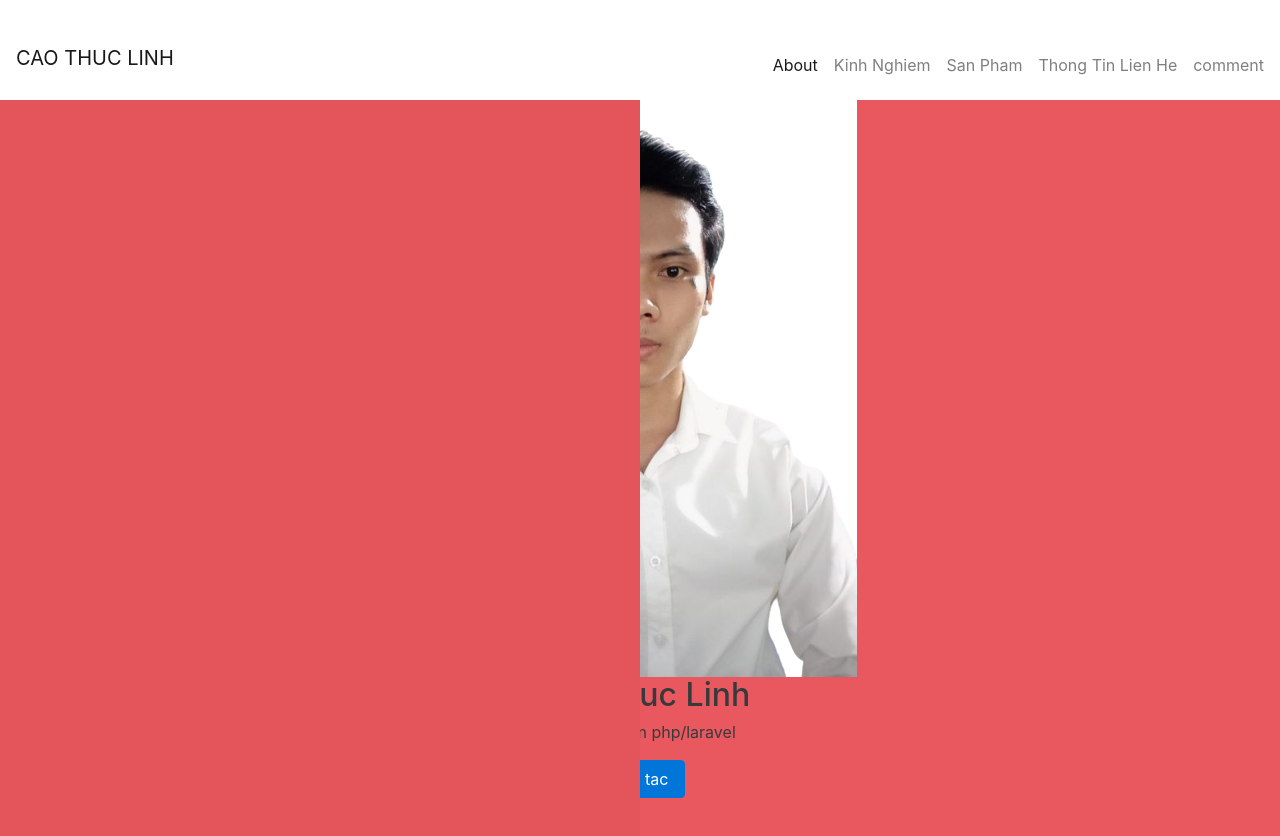
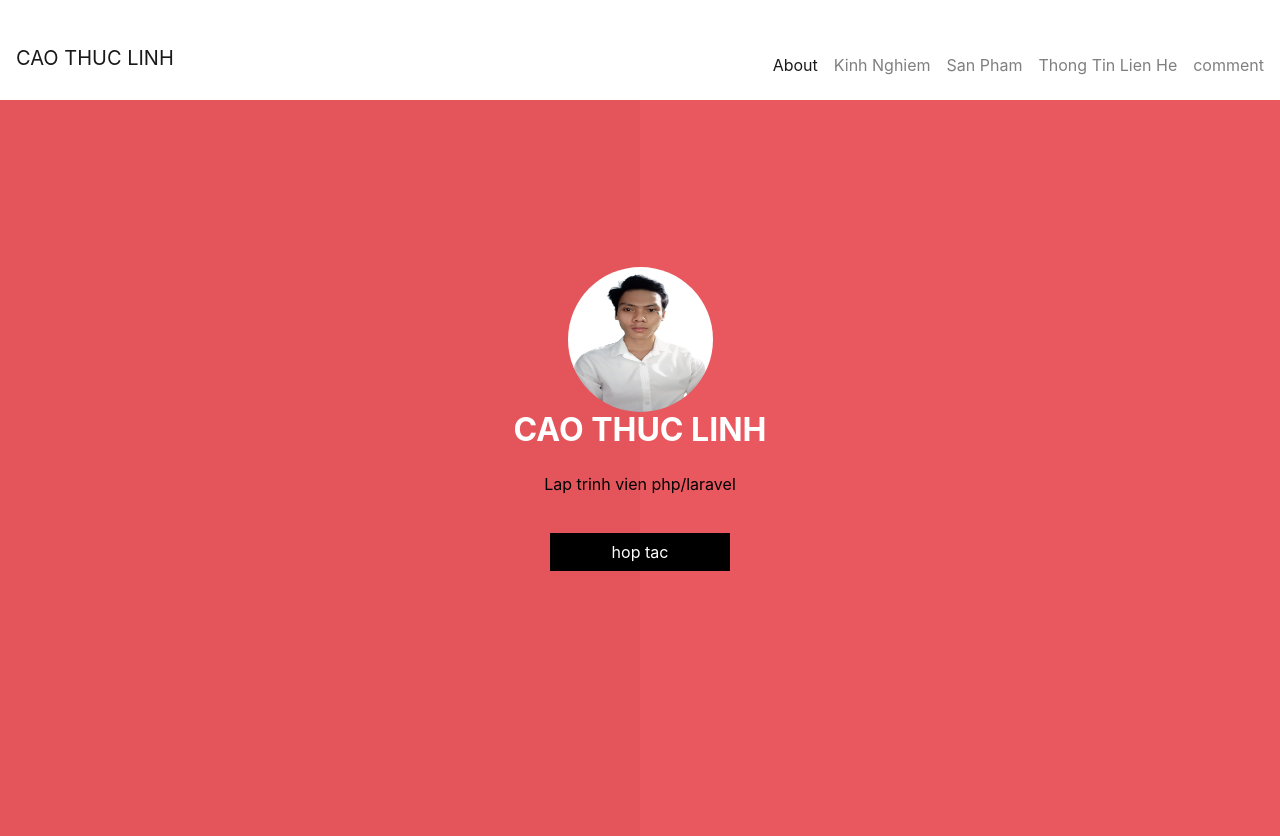
Before and after one commit to linhphp/linhphp.github.io, a plain HTML site: page index.html in a window 1280 px wide. Drawn offline with Linux system fonts and the light colour scheme.

Commit message:
them noi dung

```diff
--- a/1.css
+++ b/1.css
@@ -16,6 +16,7 @@ body,html{
 	height: 100%;
 	width: 100%;
 	position: relative;
+	z-index: 1;
 }
 .khoitt1:before{
 	content: "";
@@ -29,3 +30,34 @@ body,html{
 a.navbar-brand{
 	padding: 0px;
 }
+.tt{
+	padding-top: 15%;
+	position: relative;
+	z-index: 2;
+}
+.tt img{
+	width: 145px;
+	height: 145px;
+	border-radius: 50%;
+}
+.tt h2{
+	text-transform: uppercase;
+	color: white;
+	font-weight: bold;
+	margin-bottom: 22px;
+}
+.tt p{
+	color: black;
+	line-height: 30px;
+	font-size: 16px;
+	width: 50%;
+	margin:auto;
+	margin-bottom: 34px;
+}
+.tt a.nuthire{
+	width: 180px;
+	color: white;
+	background: black;
+	border-radius: 0px;
+	border-color: black;
+}
--- a/index.html
+++ b/index.html
@@ -44,10 +44,12 @@
 	<!-- het menu -->
 	<div class="khoitt1">
 		<div class="container text-xs-center">
-			<img src="image/01.png" alt="avatar">
-			<h2>Cao Thuc Linh</h2>
-			<p>Lap trinh vien php/laravel </p>
-			<a href="" class="nuthire btn btn-primary">hop tac</a>
+			<div class="tt">
+				<img src="image/01.png" alt="avatar">
+				<h2>Cao Thuc Linh</h2>
+				<p>Lap trinh vien php/laravel </p>
+				<a href="" class="nuthire btn btn-primary">hop tac</a>
+			</div>
 		</div>
 	</div>
 </body>
```
